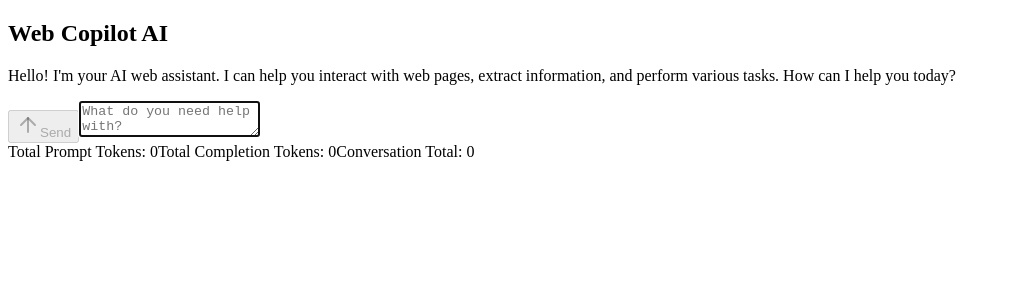
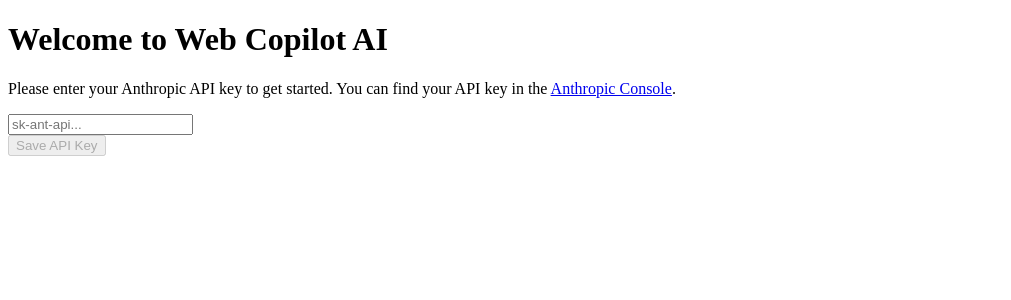
Before and after one commit to qunash/web_copilot_ai, a React app: page / in a window 1280 px wide. Shown: the top 300 px of the page, without its empty margins (0-1011 px from the left). Built offline with nearby package versions, Linux system fonts and the light colour scheme; the HTML template or start-up script is replaced by a standard one.

Commit message:
+settings page +anthropic key setting & validation

```diff
--- a/src/components/ChatInterface.tsx
+++ b/src/components/ChatInterface.tsx
@@ -4,11 +4,12 @@
 import type { ToolInvocation } from '@ai-sdk/ui-utils';
 import { useMemo, useRef, useEffect, type KeyboardEvent as ReactKeyboardEvent, useState } from 'react';
 import ReactMarkdown from 'react-markdown';
-import { ArrowUp, Square } from 'lucide-react';
+import { ArrowUp, Square, Settings as SettingsIcon } from 'lucide-react';
 import { Textarea } from "@/components/ui/textarea"
 import { Button } from "@/components/ui/button"
 import { cn } from "@/lib/utils"
 import { ClickableOption } from './ClickableOption';
+import { Settings } from './Settings';
 
 const INITIAL_MESSAGE = {
   id: 'initial-message',
@@ -247,6 +248,7 @@
     completionTokens: 0,
     totalTokens: 0
   });
+  const [hasApiKey, setHasApiKey] = useState<boolean | null>(null);
 
   const {
     messages,
@@ -261,15 +263,19 @@
     api: "/api/chat",
     initialMessages: [INITIAL_MESSAGE],
     onFinish: (message, { usage }) => {
-      if (usage) {
-        setTokenUsage(prev => ({
-          promptTokens: (prev?.promptTokens || 0) + usage.promptTokens,
-          completionTokens: (prev?.completionTokens || 0) + usage.completionTokens,
-          totalTokens: (prev?.totalTokens || 0) + usage.totalTokens
-        }));
-      }
+      // if (usage) {
+      //   setTokenUsage(prev => ({
+      //     promptTokens: (prev?.promptTokens || 0) + usage.promptTokens,
+      //     completionTokens: (prev?.completionTokens || 0) + usage.completionTokens,
+      //     totalTokens: (prev?.totalTokens || 0) + usage.totalTokens
+      //   }));
+      // }
     }
   });
+
+  useEffect(() => {
+    checkApiKey();
+  }, []);
 
   useEffect(() => {
     messagesEndRef.current?.scrollIntoView({ behavior: 'smooth' });
@@ -302,6 +308,11 @@
     return () => document.removeEventListener('keydown', handleEscKey);
   }, [isLoading, stop]);
 
+  const checkApiKey = async () => {
+    const { anthropic_api_key } = await chrome.storage.local.get('anthropic_api_key');
+    setHasApiKey(!!anthropic_api_key);
+  };
+
   const handleKeyDown = (e: ReactKeyboardEvent<HTMLTextAreaElement>) => {
     if (e.key === 'Enter' && !e.shiftKey) {
       e.preventDefault();
@@ -321,7 +332,6 @@
   };
 
   function handleOptionSelect(option: string) {
-    // Send the selected option as a user message
     append({
       role: 'user',
       content: option,
@@ -329,9 +339,33 @@
     });
   }
 
+  const handleSettingsClick = () => {
+    setHasApiKey(false);
+  };
+
+  if (hasApiKey === null) {
+    return <div className="flex items-center justify-center h-screen">Loading...</div>;
+  }
+
+  if (!hasApiKey) {
+    return <Settings onKeySubmit={checkApiKey} />;
+  }
+
   return (
     <div className="flex flex-col h-screen max-w-4xl mx-auto p-2 sm:p-4">
-      <h2 className="text-2xl font-bold text-gray-800 dark:text-gray-200 mb-4">Web Copilot AI</h2>
+      <div className="flex justify-between items-center mb-4">
+        <h2 className="text-2xl font-bold text-gray-800 dark:text-gray-200">Web Copilot AI</h2>
+        <Button
+          variant="ghost"
+          size="icon"
+          onClick={handleSettingsClick}
+          className="hover:bg-gray-100 dark:hover:bg-gray-800 rounded-full"
+          title="Settings"
+        >
+          <SettingsIcon className="h-5 w-5 text-gray-600 dark:text-gray-400" />
+          <span className="sr-only">Settings</span>
+        </Button>
+      </div>
 
       <div className="flex-1 overflow-y-auto mb-2 p-4 space-y-6 bg-white dark:bg-gray-900 shadow-inner">
         {messages.map((message) => (
@@ -401,13 +435,13 @@
               Error: {error.cause ? JSON.stringify(error.cause) : error.message}
             </div>
           )}
-          {tokenUsage && (
+          {/* {tokenUsage && (
             <div className="flex gap-4">
               <span>Total Prompt Tokens: {tokenUsage.promptTokens}</span>
               <span>Total Completion Tokens: {tokenUsage.completionTokens}</span>
               <span>Conversation Total: {tokenUsage.totalTokens}</span>
             </div>
-          )}
+          )} */}
         </div>
       </div>
     </div>
--- /dev/null
+++ b/src/components/Settings.tsx
@@ -0,0 +1,123 @@
+import { useState, useEffect } from 'react';
+import { Button } from "@/components/ui/button";
+import { Input } from "@/components/ui/input";
+
+interface SettingsProps {
+  onKeySubmit: () => void;
+}
+
+export function Settings({ onKeySubmit }: SettingsProps) {
+  const [apiKey, setApiKey] = useState('');
+  const [error, setError] = useState<string | null>(null);
+  const [isValidating, setIsValidating] = useState(false);
+
+  // Load existing API key on mount
+  useEffect(() => {
+    const loadApiKey = async () => {
+      const { anthropic_api_key } = await chrome.storage.local.get('anthropic_api_key');
+      if (anthropic_api_key) {
+        setApiKey(anthropic_api_key);
+      }
+    };
+    loadApiKey();
+  }, []);
+
+  const validateKey = async (key: string) => {
+    // Basic format validation
+    if (!key.startsWith('sk-ant-api')) {
+      return false;
+    }
+
+    try {
+      const response = await fetch('https://api.anthropic.com/v1/messages', {
+        method: 'POST',
+        headers: {
+          'x-api-key': key,
+          'anthropic-version': '2023-06-01',
+          'content-type': 'application/json',
+          'anthropic-dangerous-direct-browser-access': 'true'
+        },
+        body: JSON.stringify({
+          model: 'claude-3-sonnet-20240229',
+          max_tokens: 1,
+          messages: [{ role: 'user', content: 'Hi' }],
+        }),
+      });
+
+      return response.ok;
+    } catch {
+      return false;
+    }
+  };
+
+  const handleSubmit = async (e: React.FormEvent) => {
+    e.preventDefault();
+    setError(null);
+    setIsValidating(true);
+
+    try {
+      const isValid = await validateKey(apiKey);
+      if (isValid) {
+        await chrome.storage.local.set({ 'anthropic_api_key': apiKey });
+        // Refresh the side panel to show the chat interface
+        await chrome.sidePanel.setOptions({ path: 'sidepanel.html' });
+        onKeySubmit();
+      } else {
+        setError('Invalid API key. Please check your key and try again.');
+      }
+    } catch (err) {
+      setError('An error occurred while validating the API key.');
+    } finally {
+      setIsValidating(false);
+    }
+  };
+
+  return (
+    <div className="flex flex-col items-center justify-center min-h-screen p-4 bg-white dark:bg-gray-900">
+      <div className="w-full max-w-md space-y-6">
+        <div className="space-y-2 text-center">
+          <h1 className="text-2xl font-bold tracking-tight text-gray-900 dark:text-gray-100">
+            Welcome to Web Copilot AI
+          </h1>
+          <p className="text-gray-500 dark:text-gray-400">
+            Please enter your Anthropic API key to get started.
+            You can find your API key in the{' '}
+            <a
+              href="https://console.anthropic.com/settings/keys"
+              target="_blank"
+              rel="noopener noreferrer"
+              className="text-blue-500 hover:text-blue-600 dark:text-blue-400"
+            >
+              Anthropic Console
+            </a>.
+          </p>
+        </div>
+
+        <form onSubmit={handleSubmit} className="space-y-4">
+          <div className="space-y-2">
+            <Input
+              type="password"
+              placeholder="sk-ant-api..."
+              value={apiKey}
+              onChange={(e: React.ChangeEvent<HTMLInputElement>) => setApiKey(e.target.value)}
+              className="w-full"
+            />
+            {error && (
+              <p className="text-sm text-red-500 dark:text-red-400">
+                {error}
+              </p>
+            )}
+          </div>
+
+          <Button
+            type="submit"
+            className="w-full"
+            disabled={!apiKey || isValidating}
+          >
+            {isValidating ? 'Validating...' : 'Save API Key'}
+          </Button>
+        </form>
+      </div>
+    </div>
+  );
+}
--- /dev/null
+++ b/src/components/ui/input.tsx
@@ -0,0 +1,24 @@
+import * as React from "react"
+import { cn } from "@/lib/utils"
+
+export interface InputProps
+  extends React.InputHTMLAttributes<HTMLInputElement> {}
+
+const Input = React.forwardRef<HTMLInputElement, InputProps>(
+  ({ className, type, ...props }, ref) => {
+    return (
+      <input
+        type={type}
+        className={cn(
+          "flex h-10 w-full rounded-md border border-gray-200 bg-white px-3 py-2 text-sm ring-offset-white file:border-0 file:bg-transparent file:text-sm file:font-medium placeholder:text-gray-500 focus-visible:outline-none focus-visible:border-gray-400 disabled:cursor-not-allowed disabled:opacity-50 dark:border-gray-800 dark:bg-gray-950 dark:ring-offset-gray-950 dark:placeholder:text-gray-400 dark:focus-visible:border-gray-600",
+          className
+        )}
+        ref={ref}
+        {...props}
+      />
+    )
+  }
+)
+Input.displayName = "Input"
+
+export { Input }
```
Also changed, not shown: src/services/chatService.ts (+14 -11 lines).
